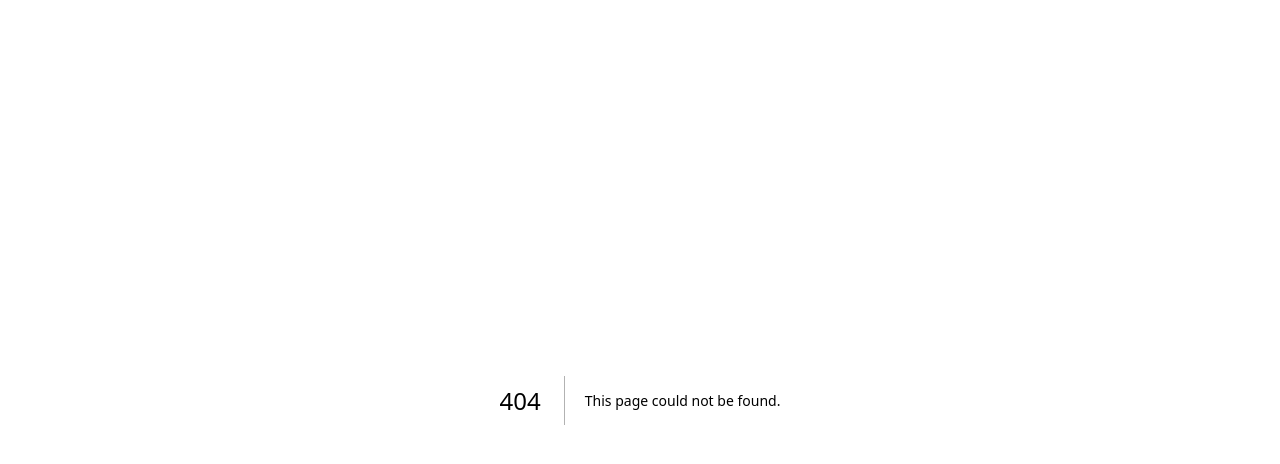
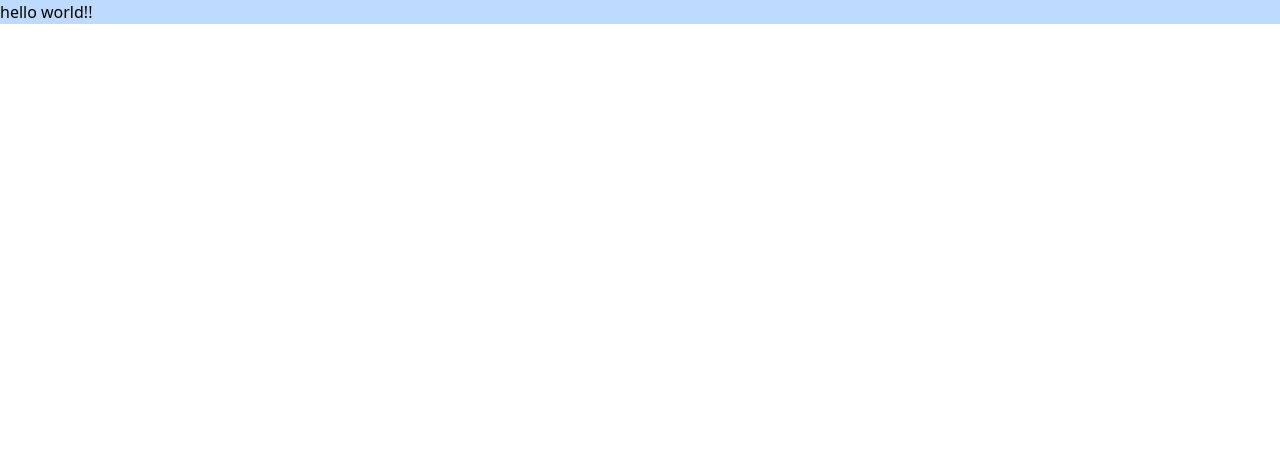
Before and after one commit to programingA/VercelTestSite, a Next.js app: page /test_yuchan in a window 1280 px wide. Before the commit this address had no page. Shown: the top 464 px of the page. Built offline with nearby package versions, Linux system fonts and the light colour scheme.

Commit message:
yuchan next.js did

```diff
--- /dev/null
+++ b/app/test_yuchan/page.tsx
@@ -0,0 +1,7 @@
+export default function Yuchan(){
+    return(
+        <div className="bg-blue-200 text-black">
+            <h1>hello world!!</h1>
+            </div>
+    )
+}
```
